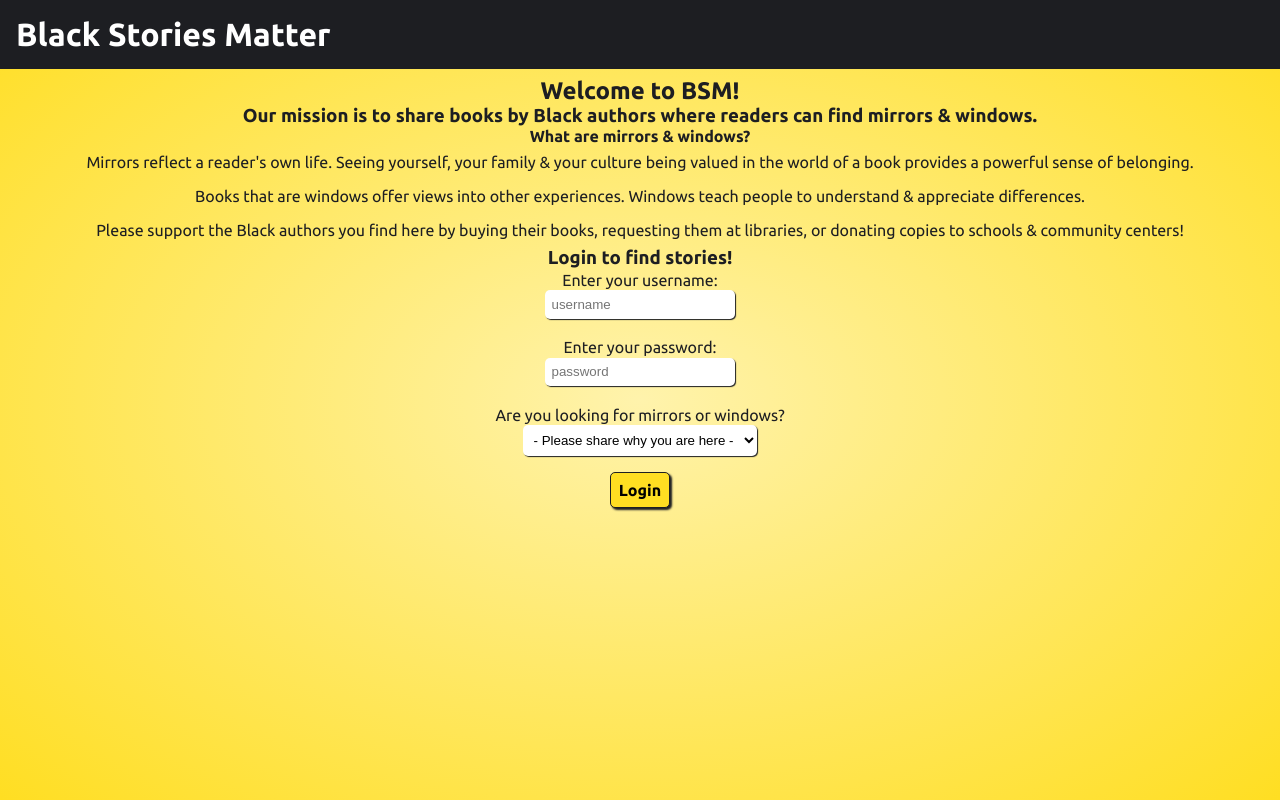
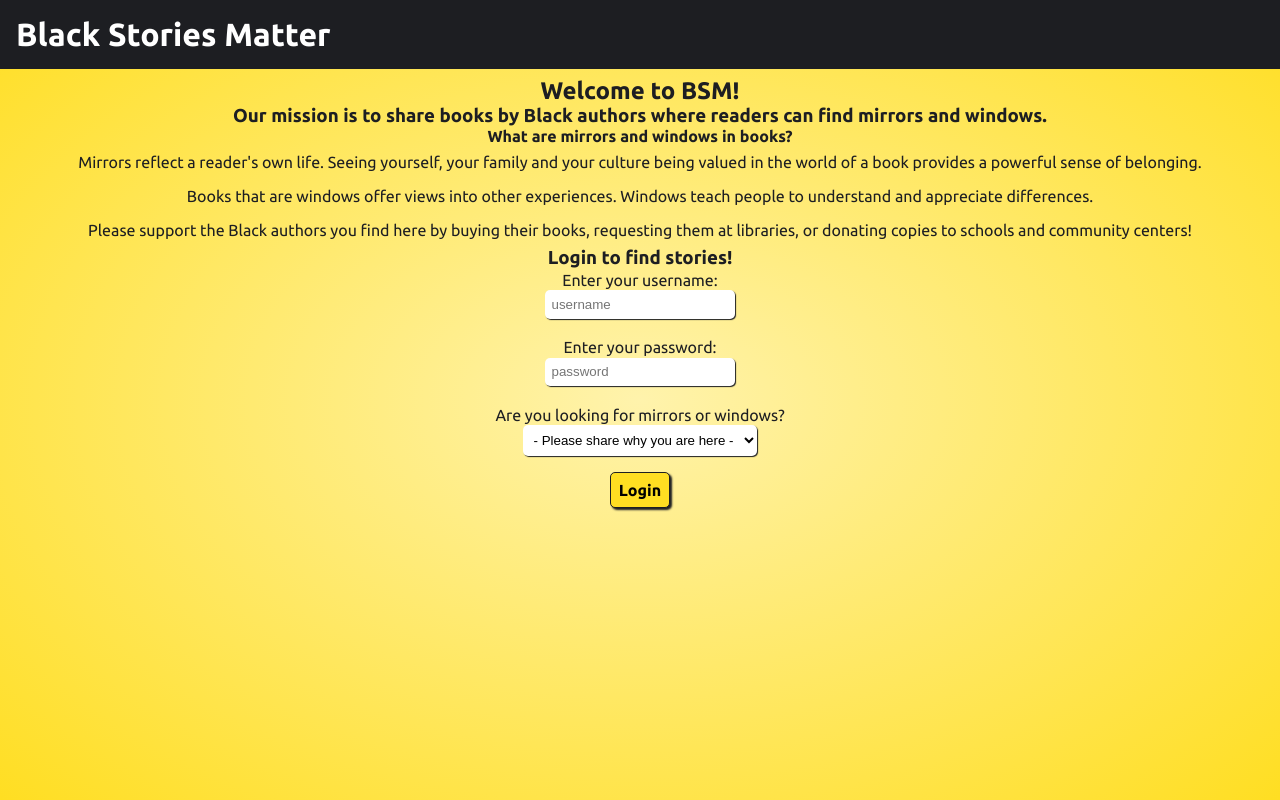
Before and after one commit to laurenlucero/BlackStoriesMatter, a React (Create React App) app: page / in a window 1280 px wide. Built offline with nearby package versions, Linux system fonts and the light colour scheme; no server answers.

Commit message:
Edit message

```diff
--- a/src/Components/Login/Login.js
+++ b/src/Components/Login/Login.js
@@ -80,22 +80,22 @@ const Login = (props) => {
       <h2>Welcome to BSM!</h2>
       <h3>
         Our mission is to share books by Black authors where readers can find
-        mirrors & windows.
+        mirrors and windows.
       </h3>
-      <h4>What are mirrors & windows?</h4>
+      <h4>What are mirrors and windows in books?</h4>
       <p>
-        Mirrors reflect a reader's own life. Seeing yourself, your family & your
-        culture being valued in the world of a book provides a powerful sense of
-        belonging.
+        Mirrors reflect a reader's own life. Seeing yourself, your family and
+        your culture being valued in the world of a book provides a powerful
+        sense of belonging.
       </p>
       <p>
         Books that are windows offer views into other experiences. Windows teach
-        people to understand & appreciate differences.
+        people to understand and appreciate differences.
       </p>
       <p>
         Please support the Black authors you find here by buying their books,
-        requesting them at libraries, or donating copies to schools & community
-        centers!
+        requesting them at libraries, or donating copies to schools and
+        community centers!
       </p>
       <h3>Login to find stories!</h3>
       <form>
```
